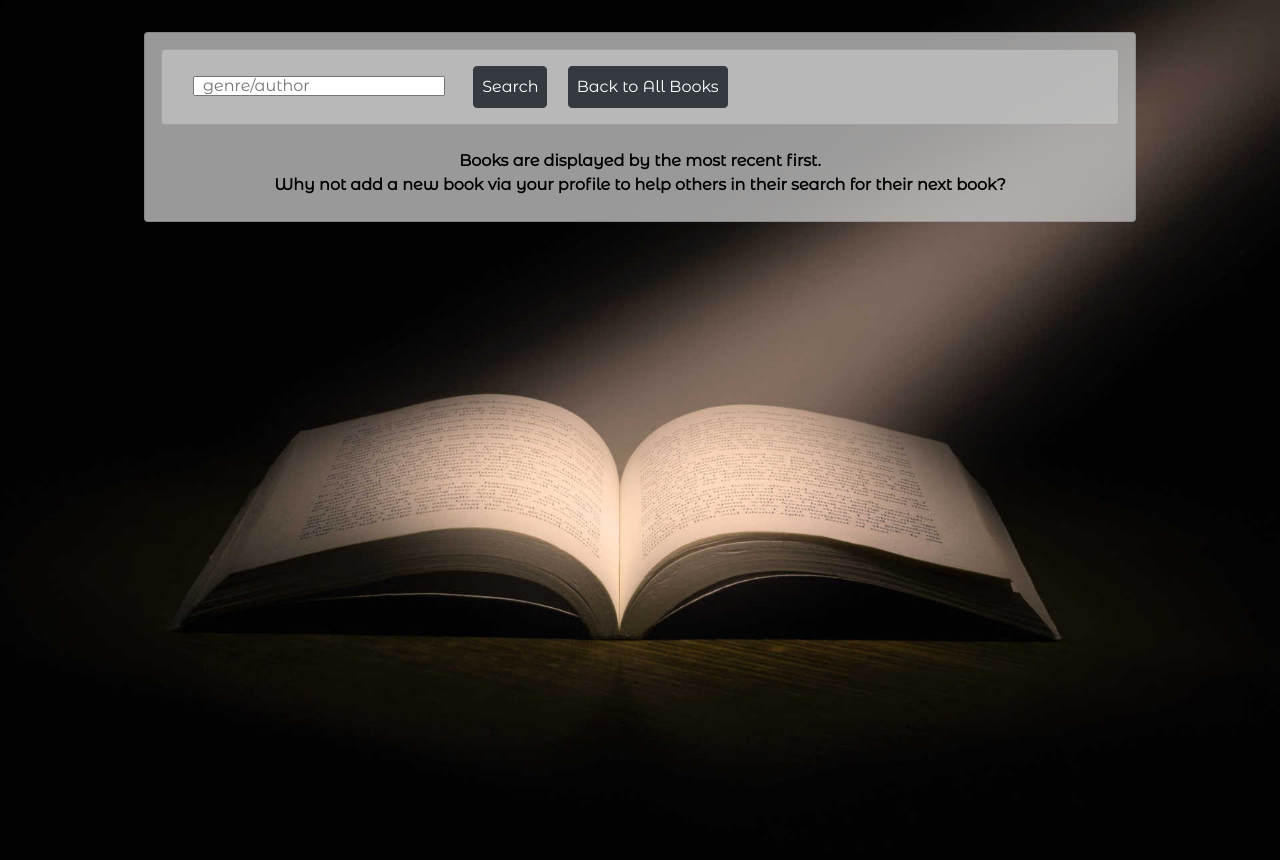
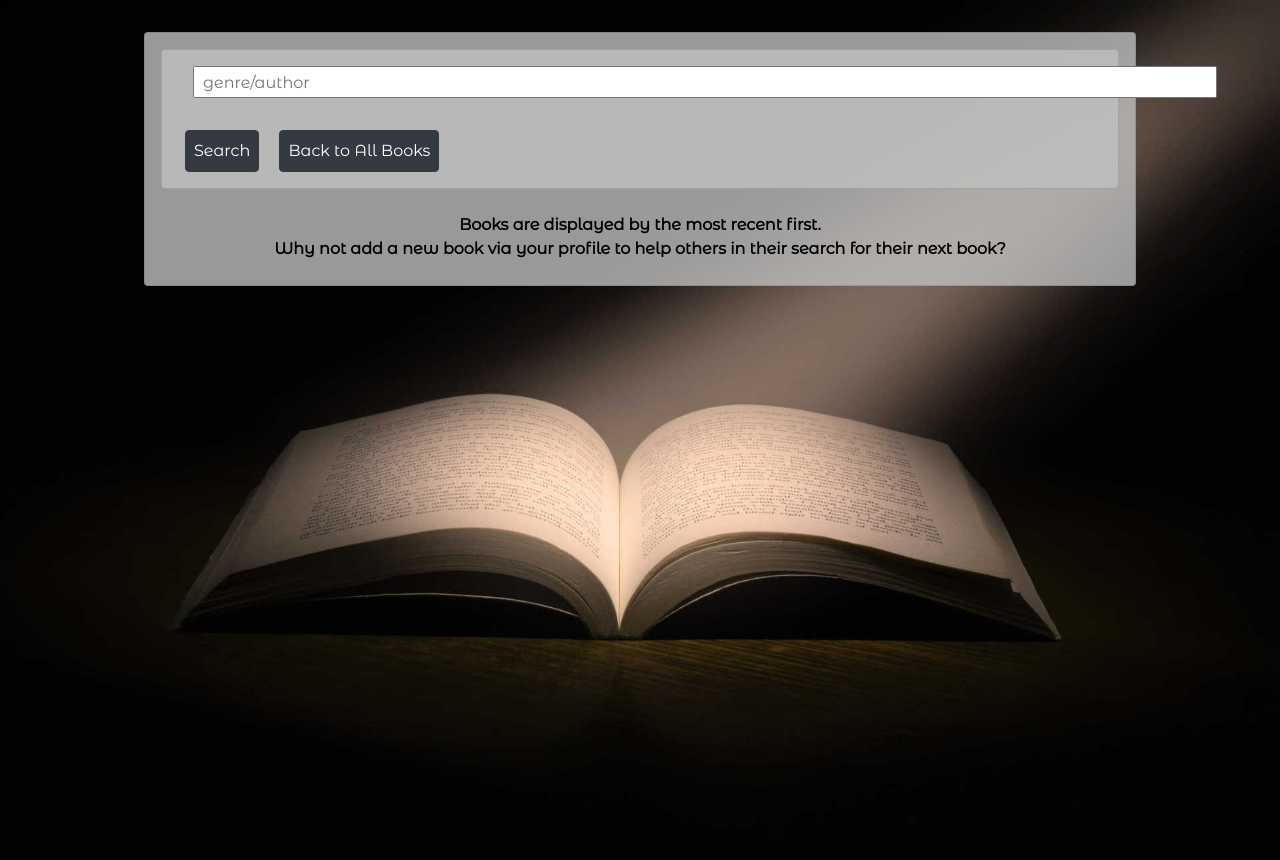
Before and after one commit to HollyT85/books_for_you, a Flask app: page /search in a window 1280 px wide. Shown: the part 74-934 px from the top of the page. Run offline with Flask 2, Linux system fonts and the light colour scheme; data that the repository does not hold is empty; some libraries are stand-ins or nearby versions.

Commit message:
checking searchbar; port not updating

```diff
--- a/static/css/style.css
+++ b/static/css/style.css
@@ -64,7 +64,8 @@
 .searchbar input {
     padding: 0.5rem;
     margin: 1rem;
-    height: 1rem;
+    height: 2rem;
+    width: 80vw;
 }
 
 .book-rows {
```
